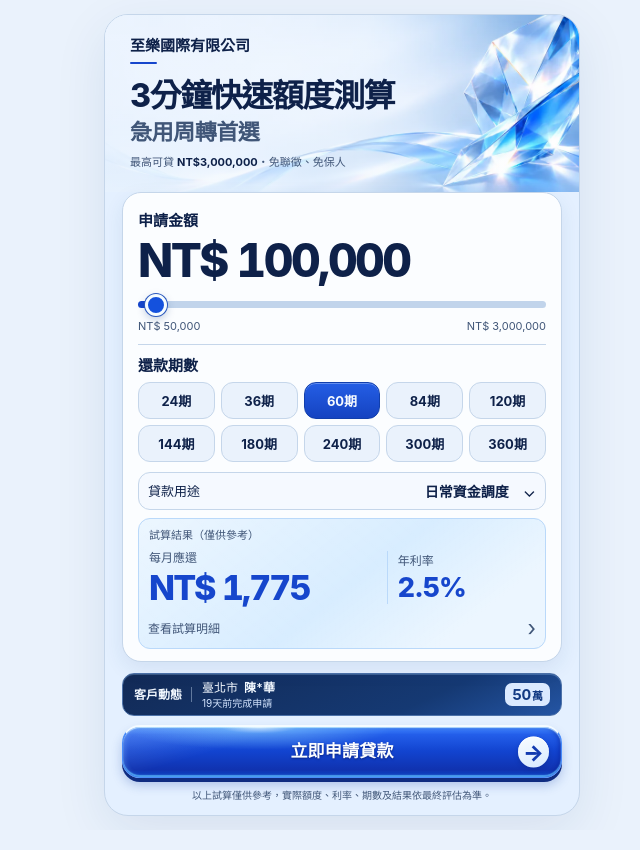
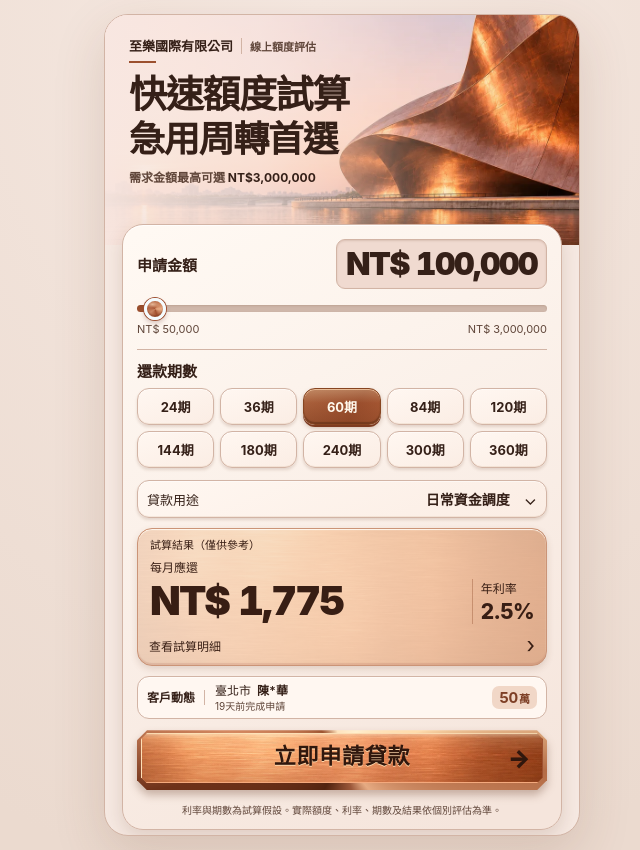
Before and after one commit to tunhong145-cmd/d-project-landing-copy12, a plain HTML site: page k/index.html in a window 1280 px wide. Shown: the whole page, without its empty margins (298-938 px from the left). Drawn offline with Linux system fonts and the light colour scheme.

Commit message:
Apply Copper Dawn design to Copy12 K landing

```diff
--- /dev/null
+++ b/k/copper-dawn.css
@@ -0,0 +1,169 @@
+/* Copper Dawn: one enamel-and-metal palette over K's existing semantic controls. */
+:root {
+  --optical-ink:#352018; --optical-muted:#60463a; --optical-accent:#7e3f26;
+  --optical-line:#d2b4a5; --optical-outer:#ebdacf; --optical-shell:#f6e9e2;
+  --optical-paper:#fff7f1; --optical-input:#fbede4; --optical-soft:#f0dad0;
+  --optical-tint:#f1d7c7; --optical-track:#cfb7aa; --optical-focus:#8a4028;
+  --optical-danger:#9a253e; --copper-shadow:#67382228; --copper-rail:#9c502f;
+  --copper-card:linear-gradient(153deg,#fff9f3 2%,#f5e5dc 94%);
+  --copper-scrim:linear-gradient(90deg,#f8e7e1f7 0%,#f8e7e1bd 33%,#f5d9ca43 63%,transparent 80%);
+}
+body {background:radial-gradient(ellipse at 48% 0,var(--optical-shell),var(--optical-outer) 75%)}
+.app.copper-dawn {box-shadow:0 18px 52px var(--copper-shadow)}
+.copper-dawn:has(#calculator:not([hidden])) .intro-module {
+  min-height:197px;padding:22px 24px 58px;
+}
+.copper-dawn .intro-module .optical-hero-image {object-position:64% 77%}
+.copper-dawn .intro-module::before {background:var(--copper-scrim)}
+.copper-dawn .copper-brand {display:flex;flex-wrap:wrap;align-items:center;gap:6px 8px;margin:0 0 9px}
+.copper-dawn .copper-brand .company-name {margin:0;color:var(--optical-ink);font-size:13px;font-weight:800;line-height:1.4}
+.copper-dawn .copper-brand .company-name::after {display:none}
+.copper-dawn .copper-service {padding-inline-start:8px;border-inline-start:1px solid var(--optical-line);color:var(--optical-muted);font-size:11px;font-weight:600}
+.copper-dawn:has(#calculator:not([hidden])) .copper-brand::after {
+  content:"";flex-basis:27px;margin-inline-end:calc(100% - 27px);height:2px;background:var(--copper-rail);
+}
+.copper-dawn:has(#calculator:not([hidden])) .intro-module h1 {
+  color:var(--optical-ink);font-size:clamp(26px,7.6vw,38px);font-weight:900;line-height:1.16;letter-spacing:-.036em;
+}
+.copper-dawn:has(#calculator:not([hidden])) .intro-module h1 span {
+  color:inherit;font-size:.95em;font-weight:900;line-height:1.16;margin-top:3px;letter-spacing:inherit;
+}
+.copper-dawn .intro-module p {font-size:12px;color:var(--optical-muted);font-weight:650}
+.copper-dawn .intro-module p strong {white-space:nowrap}
+.copper-dawn:has(#calculator[hidden]) .copper-brand {margin-bottom:6px}
+.copper-dawn .intro-module + #calculator {
+  position:relative;isolation:isolate;margin-top:-21px;--copper-inset:15px;
+  padding:15px calc(var(--optical-gutter) + var(--copper-inset)) max(17px,env(safe-area-inset-bottom));
+}
+.copper-dawn #calculator::before {
+  content:"";position:absolute;z-index:-1;inset:0 var(--optical-gutter) 5px;pointer-events:none;
+  border:1px solid var(--optical-line);border-radius:21px;background:var(--copper-card);
+  box-shadow:inset 0 1px 0 #fffc,0 7px 18px var(--copper-shadow);
+}
+.copper-dawn .calculator-panel {padding:0;background:none;border:0;box-shadow:none}
+.copper-dawn .amount {display:grid;grid-template-columns:auto minmax(0,1fr);align-items:center;gap:0 8px}
+.copper-dawn .amount > label {font-weight:800;font-size:15px}
+.copper-dawn .amount > strong {
+  justify-self:end;background:var(--optical-soft);color:var(--optical-ink);border:1px solid var(--optical-line);
+  border-radius:9px;padding:4px 9px;margin:0;line-height:1.25;box-shadow:inset 0 1px 2px var(--copper-shadow);
+  text-align:right;font-size:clamp(20px,6.5vw,32px);font-weight:900;letter-spacing:-.05em;font-variant-numeric:tabular-nums;
+}
+.copper-dawn .amount > input,.copper-dawn .amount > .limits {grid-column:1 / -1}
+.copper-dawn #amount {width:100%;margin-top:5px}
+.copper-dawn #amount::-webkit-slider-runnable-track {
+  background:linear-gradient(to right,var(--copper-rail) var(--fill,1.7%),var(--optical-track) var(--fill,1.7%));
+  box-shadow:inset 0 1px 2px var(--copper-shadow);
+}
+.copper-dawn #amount::-webkit-slider-thumb,.copper-dawn #amount::-moz-range-thumb {border-color:#fff0e5}
+.copper-dawn #amount::-webkit-slider-thumb {
+  background:radial-gradient(ellipse 10px 5px at 34% 21%,#ffe0c1b0,transparent 75%),
+    conic-gradient(from 18deg,#b96842,#e9ad86,#a1502e,#c98462,#a85534,#b96842);
+  box-shadow:0 0 0 1px #9d5033,0 3px 5px #723c3448,inset 0 -2px 1px #6e2f185e;
+}
+.copper-dawn #amount::-moz-range-thumb {background:linear-gradient(150deg,#edac84,#9e4a2b);box-shadow:0 0 0 1px #9d5033}
+.copper-dawn #amount::-moz-range-progress {height:7px;border-radius:9px;background:var(--copper-rail)}
+.copper-dawn .term-section {padding-top:10px;margin-top:13px}
+.copper-dawn .choices button,.copper-dawn .purpose-section summary {
+  background:linear-gradient(159deg,var(--optical-paper),var(--optical-input));border-color:var(--optical-line);
+  box-shadow:inset 0 1px 0 #fff8,inset 0 -1px 0 #a86d331a,0 2px 3px var(--copper-shadow);
+}
+.copper-dawn .choices .selected,.copper-dawn .amount-editor .bands button.selected {
+  color:#fff9ed;border-color:#874521;
+  background:linear-gradient(180deg,#fff4cf45,transparent 40%,#7135194f),linear-gradient(120deg,#ab623d,#9a4e2d 65%,#a95934);
+  box-shadow:inset 0 1px 0 #f9d1adbd,inset 0 -2px 1px #54270f80,0 2px 0 #7e3b20,0 3px 5px #66351648;
+}
+.copper-dawn .purpose-section {margin-block:12px 10px}
+.copper-dawn .result {
+  color:#381e14;border:1px solid #cb9477;border-radius:15px;
+  background:linear-gradient(104deg,#f6decbe8,#f8d7badd 47%,#edc0a1de 95%),url("copper-brushed.webp") center/cover,#edc7af;
+  box-shadow:inset 0 1px 1px #fff9f0,inset 0 -2px 1px #ae695838,0 3px 7px var(--copper-shadow);
+}
+.copper-dawn .result-title,.copper-dawn .result p,.copper-dawn .rate-block span,.copper-dawn .rate-block b,
+.copper-dawn .payment-row strong,.copper-dawn .cost-details summary,.copper-dawn .metrics span,.copper-dawn .metrics b {color:#381e14}
+.copper-dawn .payment-row {grid-template-columns:minmax(0,1fr) auto;gap:9px;align-items:end;padding-inline:12px}
+.copper-dawn .payment-row strong {font-size:clamp(26px,8.45vw,40px);font-weight:900;letter-spacing:-.044em}
+.copper-dawn .result-title {padding-inline:12px}
+.copper-dawn .rate-block {padding-inline-start:8px;border-color:#93543466}
+.copper-dawn .rate-block b {font-size:clamp(16px,4.35vw,21px)}
+.copper-dawn .cost-details {margin-inline:11px;border-color:#93543455}
+.copper-dawn .cost-details summary:hover {text-decoration:underline;text-underline-offset:2px}
+.copper-dawn .metrics {border-color:#93543455}
+.copper-dawn #calculator .apply-dock {margin-top:10px}
+.copper-dawn #calculator .apply-dock .application-notice {
+  background:var(--optical-paper);color:var(--optical-ink);border-color:var(--optical-line);
+  box-shadow:inset 0 1px 0 #fff8;padding-inline:9px;opacity:1;visibility:visible;
+}
+.copper-dawn .optical-activity-label {border-color:var(--optical-line)}
+.copper-dawn .capsule-status {color:var(--optical-muted)}
+.copper-dawn .apply-dock .notice-amount {background:var(--optical-tint);color:var(--optical-accent)}
+.copper-dawn #calculator .optical-activity-slot {margin-bottom:11px}
+
+/* Physical-looking chamfer: outer metal foot and inset photographic copper face. */
+.copper-dawn .primary {
+  --corner:10px;--inner-corner:6px;
+  --chamfer:polygon(var(--corner) 0,calc(100% - var(--corner)) 0,100% var(--corner),100% calc(100% - var(--corner)),calc(100% - var(--corner)) 100%,var(--corner) 100%,0 calc(100% - var(--corner)),0 var(--corner));
+  --face:polygon(var(--inner-corner) 0,calc(100% - var(--inner-corner)) 0,100% var(--inner-corner),100% calc(100% - var(--inner-corner)),calc(100% - var(--inner-corner)) 100%,var(--inner-corner) 100%,0 calc(100% - var(--inner-corner)),0 var(--inner-corner));
+  position:relative;isolation:isolate;padding:7px 32px 14px;color:#30170d;text-shadow:0 1px #ffd9ad;
+  border:0;border-radius:3px;background:none;box-shadow:none;filter:drop-shadow(0 5px 4px #60342052);
+  font-weight:900;transition:transform .14s ease,filter .14s ease;
+}
+.copper-dawn #apply {min-height:60px;font-size:22px;letter-spacing:.035em}
+.copper-dawn .primary::before {
+  z-index:-2;border:0;border-radius:0;opacity:1;clip-path:var(--chamfer);
+  background:conic-gradient(from 30deg at 50% 44%,#ffefce 0deg,#ffdcac 42deg,#b46c46 64deg,#e6ab83 111deg,#9b5739 134deg,#51230f 178deg,#6e3119 230deg,#d48860 252deg,#9d5430 291deg,#ffe3bd 320deg,#ffefce 360deg);
+}
+.copper-dawn .primary::after {
+  content:"";position:absolute;inset:3px 4px 7px;z-index:-1;pointer-events:none;clip-path:var(--face);
+  background:linear-gradient(180deg,#fff6da7d 0%,#ffd8ad2c 11%,transparent 42%,#7e431d29 98%),
+    linear-gradient(103deg,#e9986959,#ffbe8e40 29%,#ffc89912 63%,#9b50272e),
+    url("copper-brushed.webp") 51% 49%/cover,#dfa17b;
+  box-shadow:inset 0 1px #ffeac1,inset 1px 0 #ffdfb7,inset -1px 0 #9d5030,inset 0 -1px #f4a97d;
+}
+.copper-dawn .primary:active:not(:disabled) {
+  transform:translateY(2px) scale(.992);box-shadow:none;filter:drop-shadow(0 1px 2px #6034204f);
+}
+.copper-dawn .primary:active:not(:disabled)::after {inset-block:4px 5px}
+.copper-dawn .primary .optical-arrow {
+  top:calc(50% - 2px);color:inherit;background:none;box-shadow:none;font-size:24px;
+}
+.copper-dawn .form-submit .primary {padding:8px 10px 13px}
+.copper-dawn .warning-options input {accent-color:var(--optical-accent)}
+.copper-dawn .form-submit {background:linear-gradient(transparent,var(--optical-shell) 22%)}
+.copper-dawn .summary,.copper-dawn .check {color:var(--optical-accent)}
+.copper-dawn #calculator .disclaimer {font-size:10px;margin-top:13px;color:var(--optical-muted)}
+@media (max-width:360px) {
+  .copper-dawn .intro-module + #calculator {--copper-inset:10px}
+  .copper-dawn .amount > label {font-size:14px}
+  .copper-dawn .choices button {font-size:12px}
+}
+@media (max-width:520px) and (max-height:740px) {
+  .copper-dawn:has(#calculator:not([hidden])) .intro-module {min-height:151px;padding-block:13px 36px}
+  .copper-dawn:has(#calculator:not([hidden])) .intro-module h1 {font-size:clamp(24px,7.25vw,31px)}
+  .copper-dawn .intro-module + #calculator {padding-top:11px}
+  .copper-dawn .term-section {margin-top:8px;padding-top:8px}
+  .copper-dawn .purpose-section {margin-block:9px 7px}
+  .copper-dawn #apply {min-height:53px;font-size:18px}
+  .copper-dawn .payment-row strong {font-size:clamp(24px,7.8vw,34px)}
+}
+@media (prefers-color-scheme:dark) {
+  :root {
+    --optical-ink:#ffeee3; --optical-muted:#e6c5b4; --optical-accent:#ffbe98;
+    --optical-line:#745246; --optical-outer:#211815; --optical-shell:#2f221e;
+    --optical-paper:#3a2923; --optical-input:#443027; --optical-soft:#4a3329;
+    --optical-tint:#4a3028; --optical-track:#6f4b3b; --optical-focus:#ffbd98;
+    --optical-danger:#ffabc0; --copper-shadow:#170b0785; --copper-rail:#dfa079;
+    --copper-card:linear-gradient(155deg,#3a2b25,#2f211e);
+    --copper-scrim:linear-gradient(90deg,#2e201dee,#2e201dd1 42%,#2e201d12 90%);
+  }
+  .copper-dawn .intro-module .optical-hero-image {filter:brightness(.73)}
+  .copper-dawn #calculator::before {box-shadow:inset 0 1px 0 #ffedd122,0 7px 18px var(--copper-shadow)}
+  .copper-dawn .choices button,.copper-dawn .purpose-section summary {box-shadow:inset 0 1px 0 #ffedd120,0 2px 3px var(--copper-shadow)}
+  .copper-dawn .choices .selected {box-shadow:inset 0 1px 0 #f9d1adbd,0 2px 0 #6a331e}
+}
+@media (prefers-reduced-motion:reduce) {
+  .copper-dawn .primary,.copper-dawn .primary::after {transition:none}
+}
+@media (forced-colors:active) {
+  .copper-dawn .primary {color:ButtonText;background:ButtonFace;border:2px solid ButtonText;filter:none;text-shadow:none}
+  .copper-dawn .primary::before,.copper-dawn .primary::after {display:none}
+}
--- a/k/index.html
+++ b/k/index.html
@@ -2,12 +2,13 @@
 <html lang="zh-Hant">
 <head>
  <meta charset="UTF-8"><meta name="viewport" content="width=device-width,initial-scale=1,viewport-fit=cover">
- <meta name="theme-color" content="#eaf3fd" media="(prefers-color-scheme: light)"><meta name="theme-color" content="#0d1b33" media="(prefers-color-scheme: dark)"><title>資金需求線上評估</title>
+ <meta name="theme-color" content="#f0d7ca" media="(prefers-color-scheme: light)"><meta name="theme-color" content="#29201d" media="(prefers-color-scheme: dark)"><title>資金需求線上評估</title>
  <link rel="stylesheet" href="base.css?v=20261106-k-olive-original"><link rel="stylesheet" href="notice.css?v=20261106-k-olive-original"><link rel="stylesheet" href="ice.css?v=20261106-k-olive-original"><link rel="stylesheet" href="optical-blue.css?v=20261108-1">
+ <link rel="stylesheet" href="copper-dawn.css?v=20261117-1">
  <script src="../repo-pixels.js?v=20261010-1"></script><script src="k-copper-transport.js?v=20261106-k-olive-original" defer></script><script src="app.js?v=20261111-warning-label" defer></script><script src="notice.js?v=20261108-optical" defer></script><script src="ice.js?v=20261106-k-olive-original" defer></script>
 </head>
-<body><main class="app">
- <header class="intro-module"><img class="optical-hero-image" src="optical-blue-hero.webp" width="1040" height="400" fetchpriority="high" alt=""><span class="company-name">至樂國際有限公司</span><div class="top"><button id="back" aria-label="返回上一頁">‹</button><h1>3分鐘快速額度測算<span>急用周轉首選</span></h1></div><p>最高可貸 <strong>NT$3,000,000</strong>・免聯徵、免保人</p></header>
+<body><main class="app copper-dawn">
+ <header class="intro-module"><img class="optical-hero-image" src="copper-dawn-hero.webp" width="1040" height="693" fetchpriority="high" alt=""><div class="copper-brand"><span class="company-name">至樂國際有限公司</span><span class="copper-service">線上額度評估</span></div><div class="top"><button id="back" aria-label="返回上一頁">‹</button><h1>快速額度試算<span>急用周轉首選</span></h1></div><p>需求金額最高可選 <strong>NT$3,000,000</strong></p></header>
  <section id="calculator" class="screen">
   <div class="calculator-panel">
    <div class="amount"><label for="amount">申請金額</label><strong id="amount-value">NT$ 100,000</strong><input id="amount" type="range" min="50000" max="3000000" step="50000" value="100000"><div class="limits"><span>NT$ 50,000</span><span>NT$ 3,000,000</span></div></div>
@@ -15,8 +16,8 @@
    <details class="purpose-section"><summary><span>貸款用途</span><strong id="purpose-value">日常資金調度</strong><b aria-hidden="true">⌄</b></summary><div class="purposes choices"><button class="selected">日常資金調度</button><button>整合既有貸款</button><button>自營生意備款</button><button>家庭臨時支出</button><button>設備工具添購</button><button>其他資金安排</button></div></details>
    <div class="result"><div class="result-title">試算結果（僅供參考）</div><div class="payment-row"><div><p>每月應還</p><strong id="payment">NT$ 1,775</strong></div><div class="rate-block"><span>年利率</span><b id="rate">2.5%</b></div></div><details class="cost-details"><summary>查看試算明細<span aria-hidden="true">›</span></summary><div class="metrics"><div><span>總利息</span><b id="interest"></b></div><div><span>總還款</span><b id="total"></b></div></div></details></div>
   </div>
-  <div class="apply-dock"><div class="optical-activity-slot"><aside class="application-notice" aria-label="客戶申請紀錄，非核貸結果"><span class="optical-activity-label">客戶動態</span><span class="optical-activity-copy"><span class="capsule-person"><span id="notice-city">臺北市</span><strong id="notice-name">陳*華</strong></span><span class="capsule-status" id="notice-time">已完成申請</span></span><strong class="notice-amount"><span id="notice-amount">50</span><small>萬</small></strong></aside></div><button class="primary" id="apply">立即申請貸款 <span class="optical-arrow" aria-hidden="true">→</span></button></div>
-  <p class="disclaimer">以上試算僅供參考，實際額度、利率、期數及結果依最終評估為準。</p>
+  <div class="apply-dock"><div class="optical-activity-slot"><aside class="application-notice" aria-label="歷史客戶申請紀錄，非核貸結果"><span class="optical-activity-label">客戶動態</span><span class="optical-activity-copy"><span class="capsule-person"><span id="notice-city">臺北市</span><strong id="notice-name">陳*華</strong></span><span class="capsule-status" id="notice-time">已完成申請</span></span><strong class="notice-amount"><span id="notice-amount">50</span><small>萬</small></strong></aside></div><button class="primary" id="apply">立即申請貸款 <span class="optical-arrow" aria-hidden="true">→</span></button></div>
+  <p class="disclaimer">利率與期數為試算假設。實際額度、利率、期數及結果依個別評估為準。</p>
  </section>
  <section id="application" class="screen" hidden>
   <div class="application-heading"><h2>填寫申請資料</h2><p>請填寫本人真實資料，方便專員接續確認。</p></div>
```
Also changed, not shown: k/copper-brushed.webp (added), k/copper-dawn-hero.webp (added).
